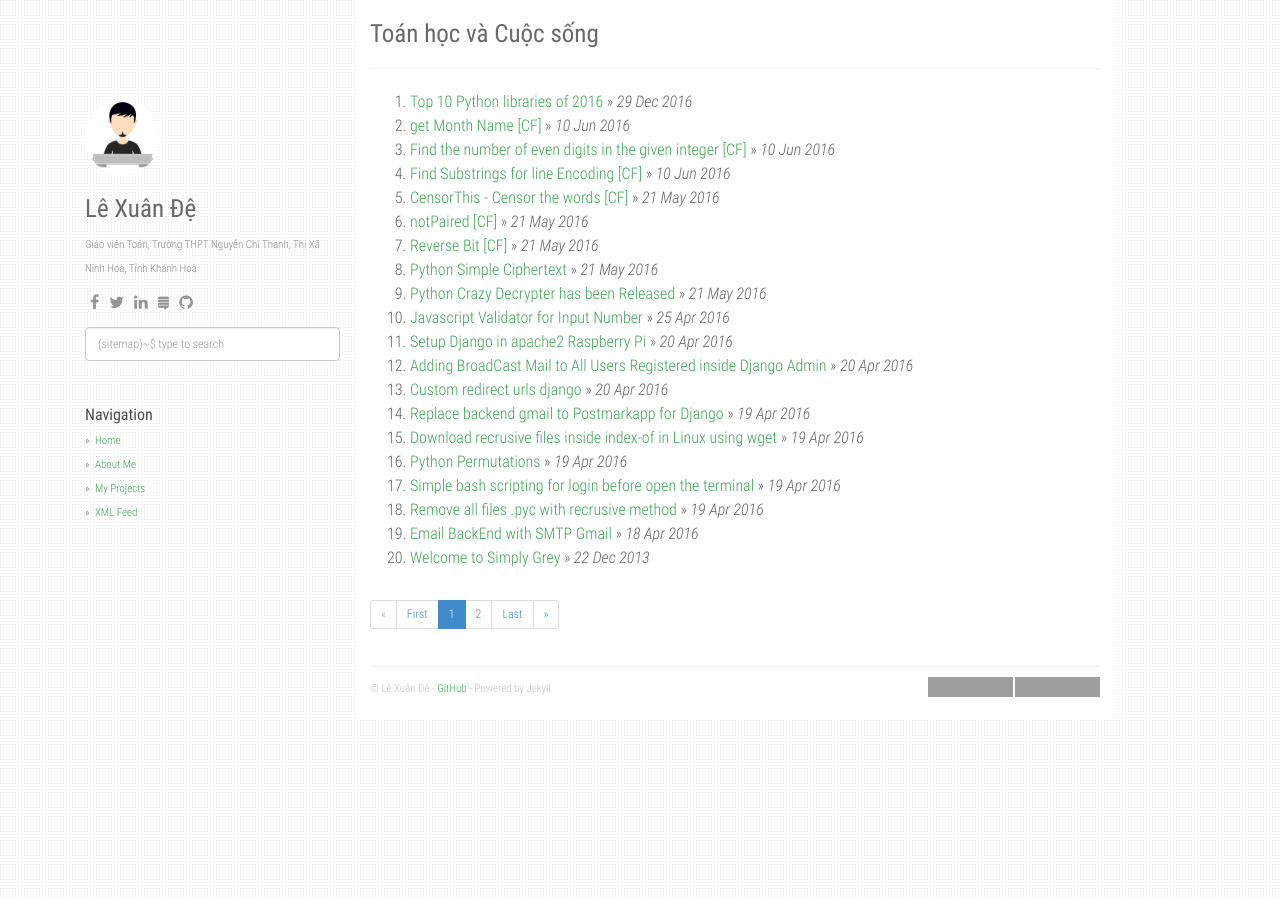
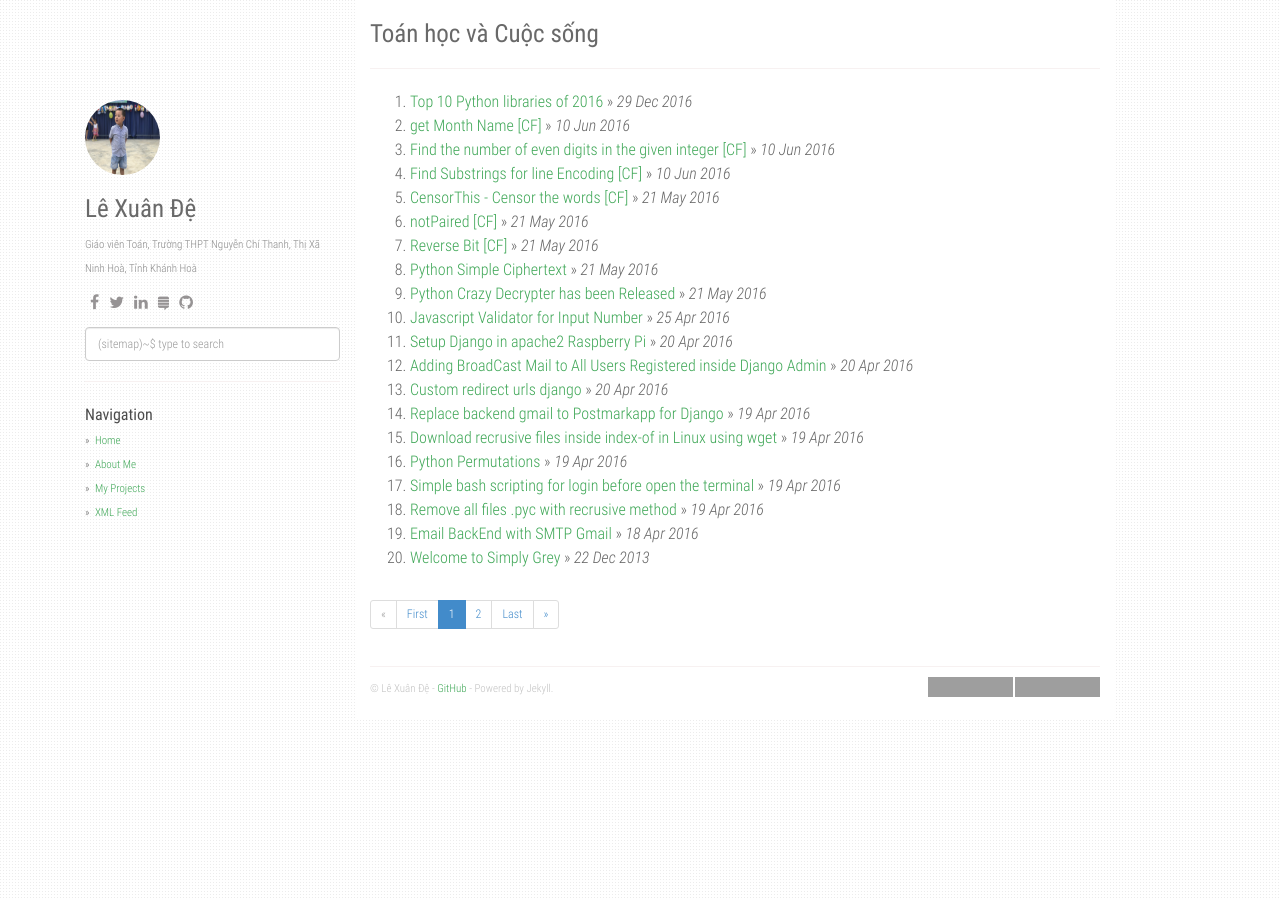
Before and after one commit to lexuande/lexuande.github.io, a Jekyll site: the page built from index.html, in a window 1280 px wide. Built offline with Jekyll 4.4.1, drawn with Linux system fonts in a browser that asks for light colours; the list of posts is cut into pages by our own code; grey boxes are pictures that could not be loaded.

Commit message:
đổi avatar

```diff
--- a/_config.yml
+++ b/_config.yml
@@ -5,7 +5,7 @@ github: https://lexuande.github.io
 about: Giáo viên Toán, Trường THPT Nguyễn Chí Thanh, Thị Xã Ninh Hoà, Tỉnh Khánh Hoà
 disqus_shortname: stackproblems
 google_analytics: UA-XXXXXXXX-Y
-avatar_url: /static/img/avatar.jpg
+avatar_url: /static/img/gold.jpg
 
 enableTags: true
 tagarray: []
```
Also changed, not shown: static/img/gold.JPG (added).
